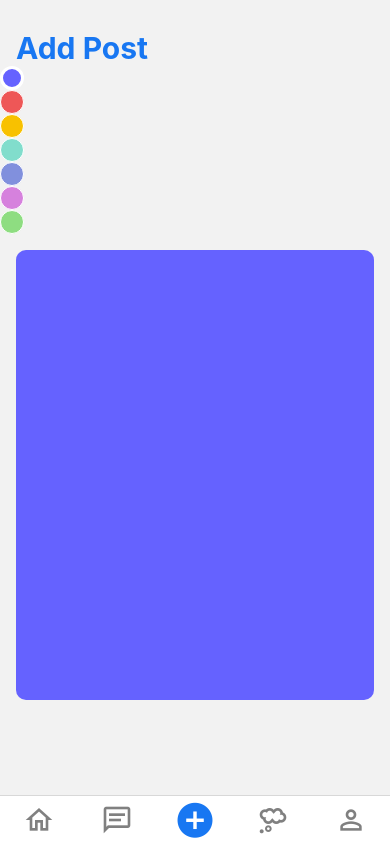
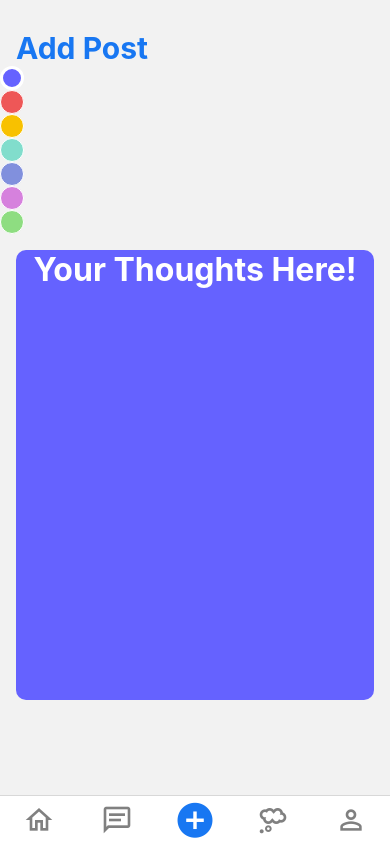
Before and after one commit to Group-15-2/imu, a React Native app: screen /AddPost in a window 390 px wide. Built offline with nearby package versions, Linux system fonts and the light colour scheme.

Commit message:
add post

```diff
--- a/Screens/Addpost.js
+++ b/Screens/Addpost.js
@@ -1,5 +1,5 @@
 import React, { useState } from 'react'
-import { SectionList, Text, View, StyleSheet, FlatList, TouchableWithoutFeedback } from 'react-native';
+import { SectionList, Text, View, StyleSheet, FlatList, TouchableWithoutFeedback, TextInput, ScrollView } from 'react-native';
 // import { addStyles } from '../styles/addstyle';
 
 const DATA = [
@@ -59,6 +59,8 @@ export default function Addpost() {
     )
   };
 
+  const [text, onChangeText] = useState('');
+
   return (
     <View>
       <Text style={addStyles.header}>
@@ -73,9 +75,16 @@ export default function Addpost() {
         style={addStyles.color_picker_container}
       />
 
-      <View style={[addStyles.card, { backgroundColor: selectedColor }]}>
-
-      </View>
+      <ScrollView>
+        <TextInput
+          style={[addStyles.card, { backgroundColor: selectedColor }]}
+          onChangeText={onChangeText}
+          value={text}
+          placeholder="Your Thoughts Here!"
+          placeholderTextColor={'#FFFFFF'}
+          multiline={true}
+        />
+      </ScrollView>
     </View>
   );
 }
@@ -98,7 +107,13 @@ const addStyles = StyleSheet.create({
   card: {
     margin: 16,
     borderRadius: 10,
-    height: 450,
+    minHeight: 450,
+    textAlignVertical: 'center',
+    textAlign: 'center',
+    fontSize: 32,
+    fontWeight: 'bold',
+    color: '#FFFFFF',
+    paddingHorizontal: 5,
   },
 
   color_picker: {
@@ -109,7 +124,6 @@ const addStyles = StyleSheet.create({
   },
 
   color_picker_container: {
-    display: 'flex',
-    flexDirection: 'row',
+
   }
 })
```
